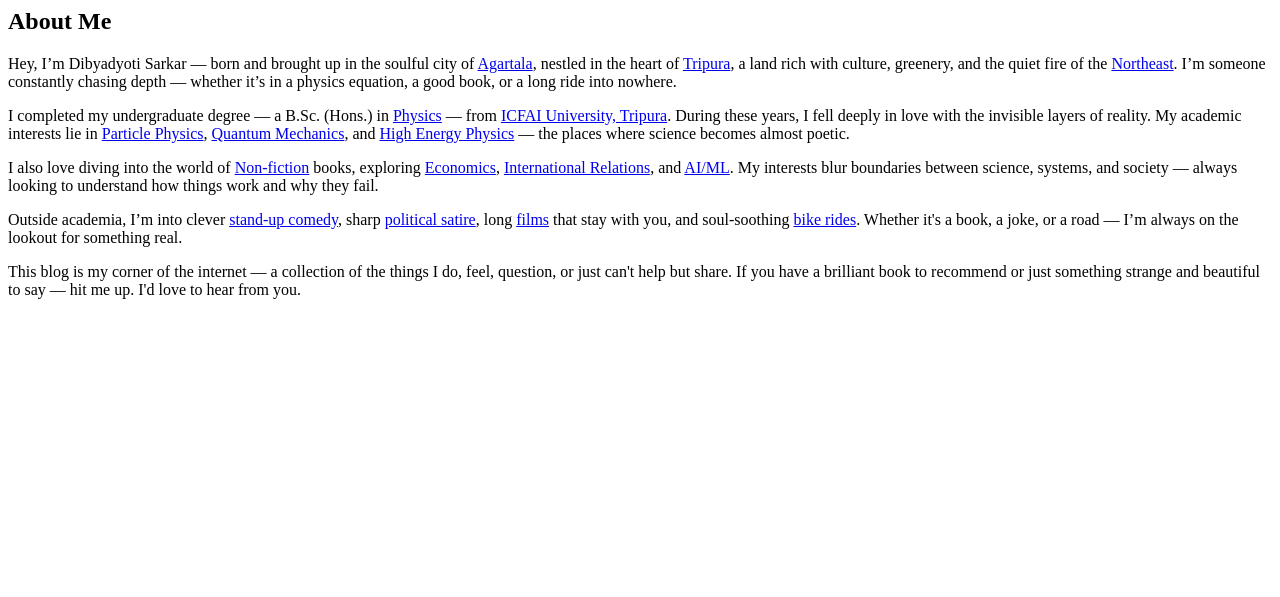
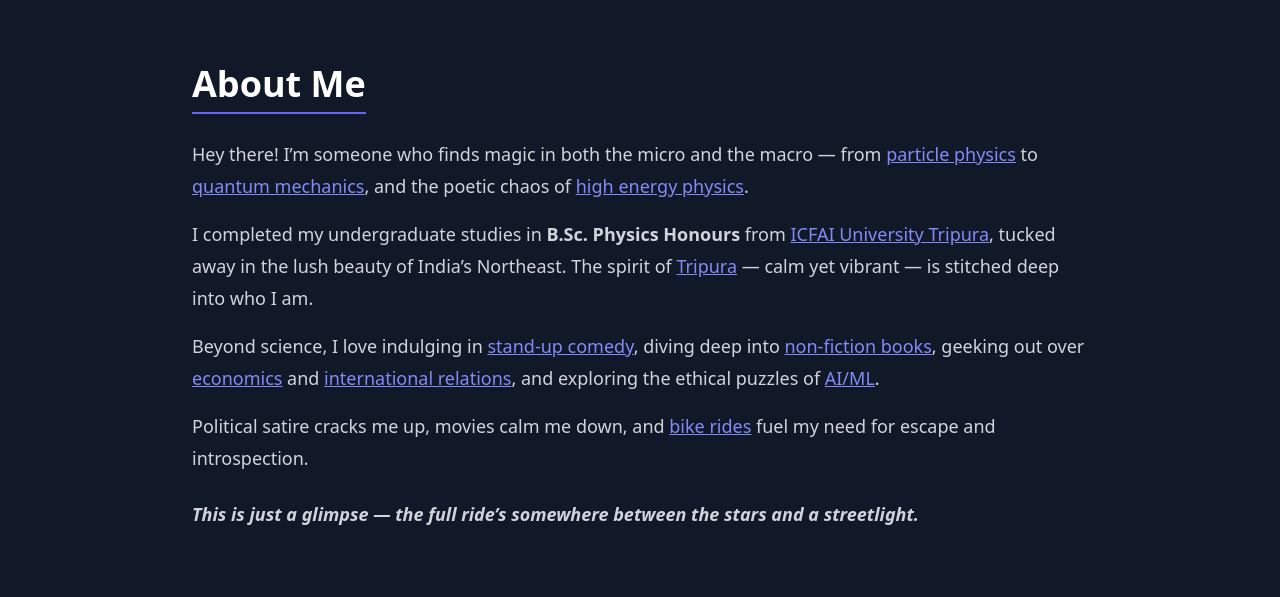
Before and after one commit to dibyadyoti01/brownshine, a plain HTML site: page index.html in a window 1280 px wide. Drawn offline with nearby package versions, Linux system fonts and the light colour scheme.

Commit message:
Update index.html

```diff
--- a/index.html
+++ b/index.html
@@ -1,54 +1,60 @@
-<section class="bg-black text-white py-16 px-6 md:px-20 font-sans">
+<!DOCTYPE html>
+<html lang="en">
+<head>
+  <meta charset="UTF-8" />
+  <meta name="viewport" content="width=device-width, initial-scale=1.0" />
+  <title>About Me - Dibyadyoti Sarkar</title>
+
+  <!-- ✅ Tailwind CSS CDN -->
+  <link href="https://cdn.jsdelivr.net/npm/tailwindcss@2.2.19/dist/tailwind.min.css" rel="stylesheet">
+</head>
+<body class="bg-gray-900 text-white font-sans">
+
+  <!-- ✅ Section: About Me -->
+  <section class="py-16 px-6 sm:px-12 lg:px-24">
     <div class="max-w-4xl mx-auto">
-    <h1 class="text-4xl md:text-5xl font-bold mb-6 text-center text-yellow-400">About Me</h1>
-    <p class="text-lg leading-8 text-gray-200">
-      Hey, I’m <span class="font-semibold text-white">Dibyadyoti Sarkar</span> — born and brought up in the soulful city of
-      <a href="https://en.wikipedia.org/wiki/Agartala" class="text-blue-400 hover:underline" target="_blank">Agartala</a>,
-      nestled in the heart of
-      <a href="https://en.wikipedia.org/wiki/Tripura" class="text-blue-400 hover:underline" target="_blank">Tripura</a>, a land rich with culture, greenery,
-      and the quiet fire of the
-      <a href="https://en.wikipedia.org/wiki/Northeast_India" class="text-blue-400 hover:underline" target="_blank">Northeast</a>.
-      I’m someone constantly chasing depth — whether it’s in a physics equation, a good book, or a long ride into nowhere.
+      <h2 class="text-4xl font-bold mb-6 border-b-2 border-indigo-500 inline-block pb-2">About Me</h2>
+
+      <p class="text-lg leading-8 text-gray-300">
+        Hey there! I’m someone who finds magic in both the micro and the macro — from
+        <a href="https://en.wikipedia.org/wiki/Particle_physics" class="text-indigo-400 underline hover:text-indigo-300">particle physics</a>
+        to
+        <a href="https://en.wikipedia.org/wiki/Quantum_mechanics" class="text-indigo-400 underline hover:text-indigo-300">quantum mechanics</a>,
+        and the poetic chaos of
+        <a href="https://en.wikipedia.org/wiki/High-energy_physics" class="text-indigo-400 underline hover:text-indigo-300">high energy physics</a>.
       </p>
 
-    <p class="text-lg leading-8 text-gray-200 mt-6">
-      I completed my undergraduate degree — a B.Sc. (Hons.) in
-      <a href="https://en.wikipedia.org/wiki/Physics" class="text-blue-400 hover:underline" target="_blank">Physics</a> —
-      from
-      <a href="https://www.iutripura.edu.in/" class="text-blue-400 hover:underline" target="_blank">ICFAI University, Tripura</a>.
-      During these years, I fell deeply in love with the invisible layers of reality. My academic interests lie in
-      <a href="https://en.wikipedia.org/wiki/Particle_physics" class="text-blue-400 hover:underline" target="_blank">Particle Physics</a>,
-      <a href="https://en.wikipedia.org/wiki/Quantum_mechanics" class="text-blue-400 hover:underline" target="_blank">Quantum Mechanics</a>, and
-      <a href="https://en.wikipedia.org/wiki/High_energy_physics" class="text-blue-400 hover:underline" target="_blank">High Energy Physics</a> —
-      the places where science becomes almost poetic.
+      <p class="text-lg leading-8 text-gray-300 mt-4">
+        I completed my undergraduate studies in <strong>B.Sc. Physics Honours</strong> from
+        <a href="https://www.iutripura.edu.in/" class="text-indigo-400 underline hover:text-indigo-300">ICFAI University Tripura</a>,
+        tucked away in the lush beauty of India’s Northeast. The spirit of
+        <a href="https://en.wikipedia.org/wiki/Tripura" class="text-indigo-400 underline hover:text-indigo-300">Tripura</a>
+        — calm yet vibrant — is stitched deep into who I am.
       </p>
 
-    <p class="text-lg leading-8 text-gray-200 mt-6">
-      I also love diving into the world of
-      <a href="https://en.wikipedia.org/wiki/Non-fiction" class="text-blue-400 hover:underline" target="_blank">Non-fiction</a> books,
-      exploring
-      <a href="https://en.wikipedia.org/wiki/Economics" class="text-blue-400 hover:underline" target="_blank">Economics</a>,
-      <a href="https://en.wikipedia.org/wiki/International_relations" class="text-blue-400 hover:underline" target="_blank">International Relations</a>, and
-      <a href="https://en.wikipedia.org/wiki/Machine_learning" class="text-blue-400 hover:underline" target="_blank">AI/ML</a>.
-      My interests blur boundaries between science, systems, and society — always looking to understand how things work and why they fail.
+      <p class="text-lg leading-8 text-gray-300 mt-4">
+        Beyond science, I love indulging in
+        <a href="https://en.wikipedia.org/wiki/Stand-up_comedy" class="text-indigo-400 underline hover:text-indigo-300">stand-up comedy</a>,
+        diving deep into
+        <a href="https://en.wikipedia.org/wiki/Non-fiction" class="text-indigo-400 underline hover:text-indigo-300">non-fiction books</a>,
+        geeking out over
+        <a href="https://en.wikipedia.org/wiki/Economics" class="text-indigo-400 underline hover:text-indigo-300">economics</a> and
+        <a href="https://en.wikipedia.org/wiki/International_relations" class="text-indigo-400 underline hover:text-indigo-300">international relations</a>,
+        and exploring the ethical puzzles of
+        <a href="https://en.wikipedia.org/wiki/Artificial_intelligence" class="text-indigo-400 underline hover:text-indigo-300">AI/ML</a>.
       </p>
 
-    <p class="text-lg leading-8 text-gray-200 mt-6">
-      Outside academia, I’m into clever
-      <a href="https://en.wikipedia.org/wiki/Stand-up_comedy" class="text-blue-400 hover:underline" target="_blank">stand-up comedy</a>,
-      sharp
-      <a href="https://en.wikipedia.org/wiki/Satire" class="text-blue-400 hover:underline" target="_blank">political satire</a>,
-      long
-      <a href="https://en.wikipedia.org/wiki/Film" class="text-blue-400 hover:underline" target="_blank">films</a> that stay with you,
-      and soul-soothing
-      <a href="https://en.wikipedia.org/wiki/Motorcycle" class="text-blue-400 hover:underline" target="_blank">bike rides</a>.
-      Whether it's a book, a joke, or a road — I’m always on the lookout for something real.
+      <p class="text-lg leading-8 text-gray-300 mt-4">
+        Political satire cracks me up, movies calm me down, and
+        <a href="https://en.wikipedia.org/wiki/Motorcycle" class="text-indigo-400 underline hover:text-indigo-300">bike rides</a>
+        fuel my need for escape and introspection.
       </p>
 
-    <p class="text-lg leading-8 text-gray-200 mt-6">
-      This blog is my corner of the internet — a collection of the things I do, feel, question, or just can't help but share.
-      If you have a brilliant book to recommend or just something strange and beautiful to say —
-      <span class="text-yellow-300 font-semibold">hit me up. I'd love to hear from you.</span>
+      <p class="text-lg leading-8 text-gray-300 mt-6 font-semibold italic">
+        This is just a glimpse — the full ride’s somewhere between the stars and a streetlight.
       </p>
     </div>
   </section>
+
+</body>
+</html>
```
Lines whose indentation alone changed are shown as unchanged.
